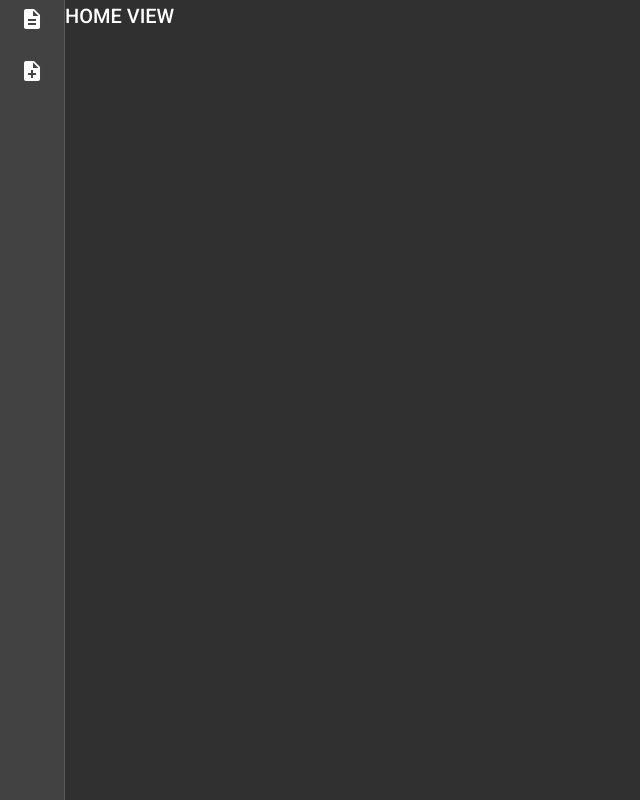
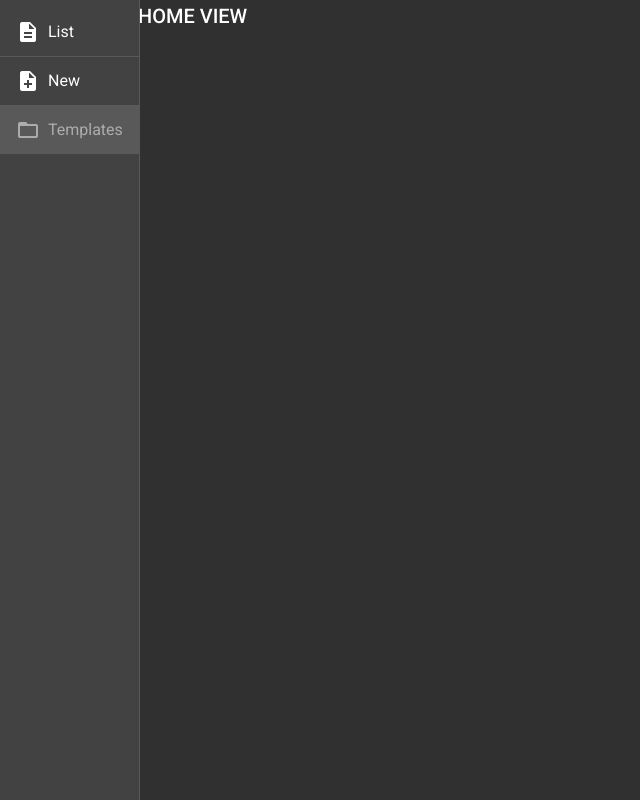
Before and after one commit to maak-tn/resume-builder, an Angular app: page /home in a window 1280 px wide. Shown: the whole page, without its empty margins (0-640 px from the left). Built offline with nearby package versions, Linux system fonts and the light colour scheme.

Commit message:
sidebar re-styling

```diff
--- a/src/app/components/sidenav/sidenav.component.html
+++ b/src/app/components/sidenav/sidenav.component.html
@@ -1,9 +1,20 @@
-<div id="sidenavContainer">
-    <button mat-flat-button routerLink="/home">
+<mat-list>
+    <mat-list-item routerLink="/home">
         <mat-icon>description</mat-icon>
-    </button>
+        <span>List</span>
+    </mat-list-item>
 
-    <button mat-flat-button routerLink="/new">
+    <mat-divider></mat-divider>
+
+    <mat-list-item routerLink="/new">
         <mat-icon>note_add</mat-icon>
-    </button>
-</div>
+        <span>New</span>
+    </mat-list-item>
+
+    <mat-divider></mat-divider>
+
+    <mat-list-item disabled>
+        <mat-icon>folder_open</mat-icon>
+        <span>Templates</span>
+    </mat-list-item>
+</mat-list>
--- a/src/app/components/sidenav/sidenav.component.scss
+++ b/src/app/components/sidenav/sidenav.component.scss
@@ -1,10 +1,11 @@
-#sidenavContainer {
-    display: flex;
-    flex-direction: column;
-    align-items: center;
-    justify-content: space-between;
+mat-list-item {
+    cursor: pointer;
 
-    button:not(:first-child) {
-        margin-top: 1rem;
+    &:hover {
+        background-color: lighten($color: #262626, $amount: 5);
+    }
+
+    mat-icon {
+        margin-right: .5rem
     }
 }
```
Also changed, not shown: src/app/material.module.ts (+5 -2 lines).
